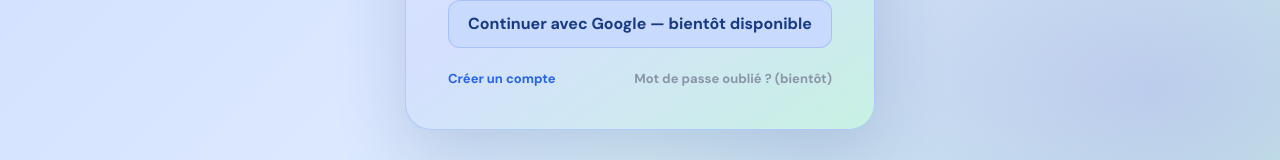
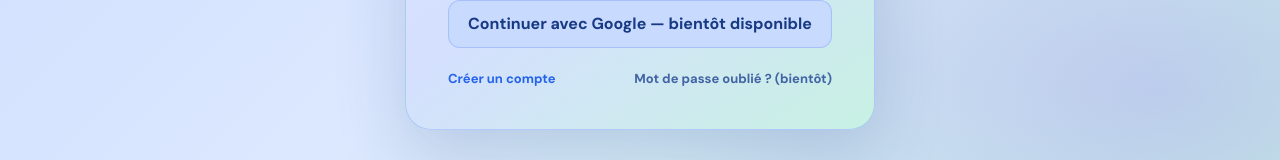
Before and after one commit to jemoresjemor9-collab/MEMOVYA, a Next.js app: page /login in a window 1280 px wide. Shown: the part 615-775 px from the top of the page. Built offline with nearby package versions, Linux system fonts and the light colour scheme; no server answers.

Commit message:
Align login link text with MEMOVYA palette

```diff
--- a/app/login/page.tsx
+++ b/app/login/page.tsx
@@ -19,7 +19,7 @@ export default function LoginPage() {
         <AuthForm mode="login" />
         <div className="auth-links">
           <Link href="/signup">Créer un compte</Link>
-          <span aria-label="Réinitialisation bientôt disponible" style={{color:"#8A95A7"}}>Mot de passe oublié ? (bientôt)</span>
+          <span aria-label="Réinitialisation bientôt disponible" style={{color:"#4263A4"}}>Mot de passe oublié ? (bientôt)</span>
         </div>
       </section>
     </main>
```
